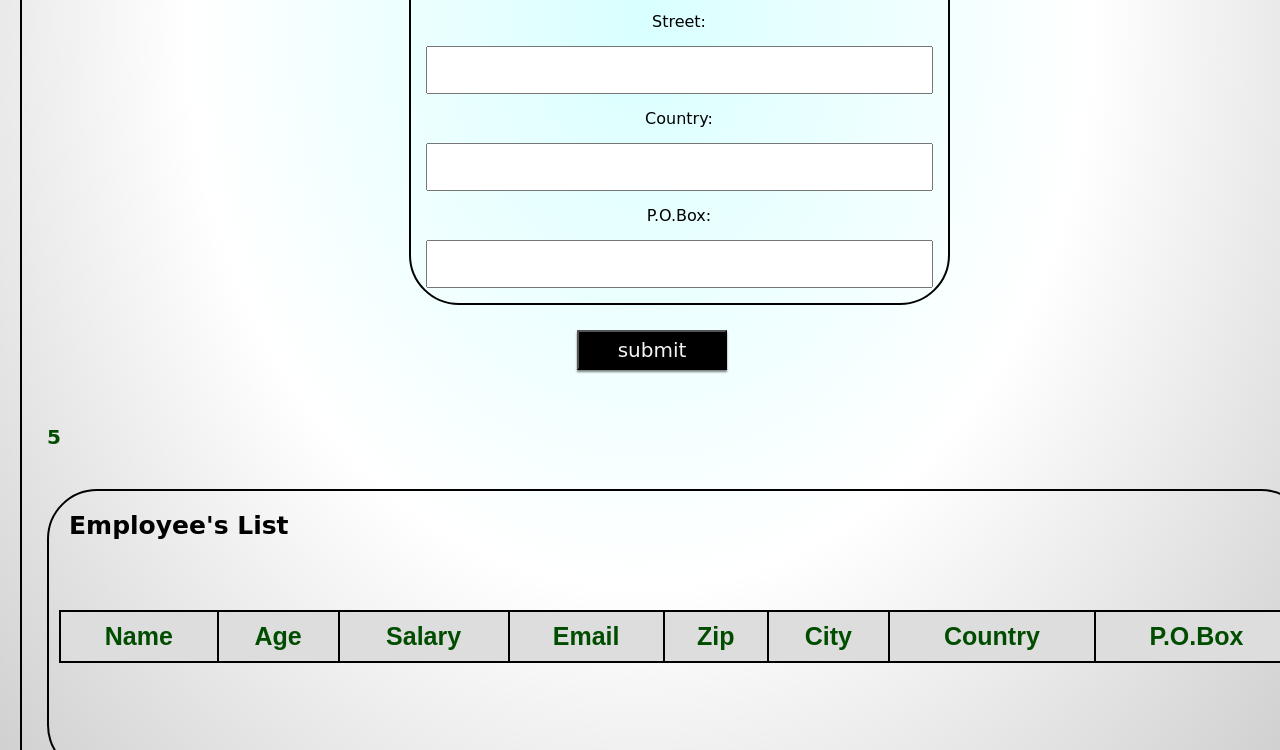
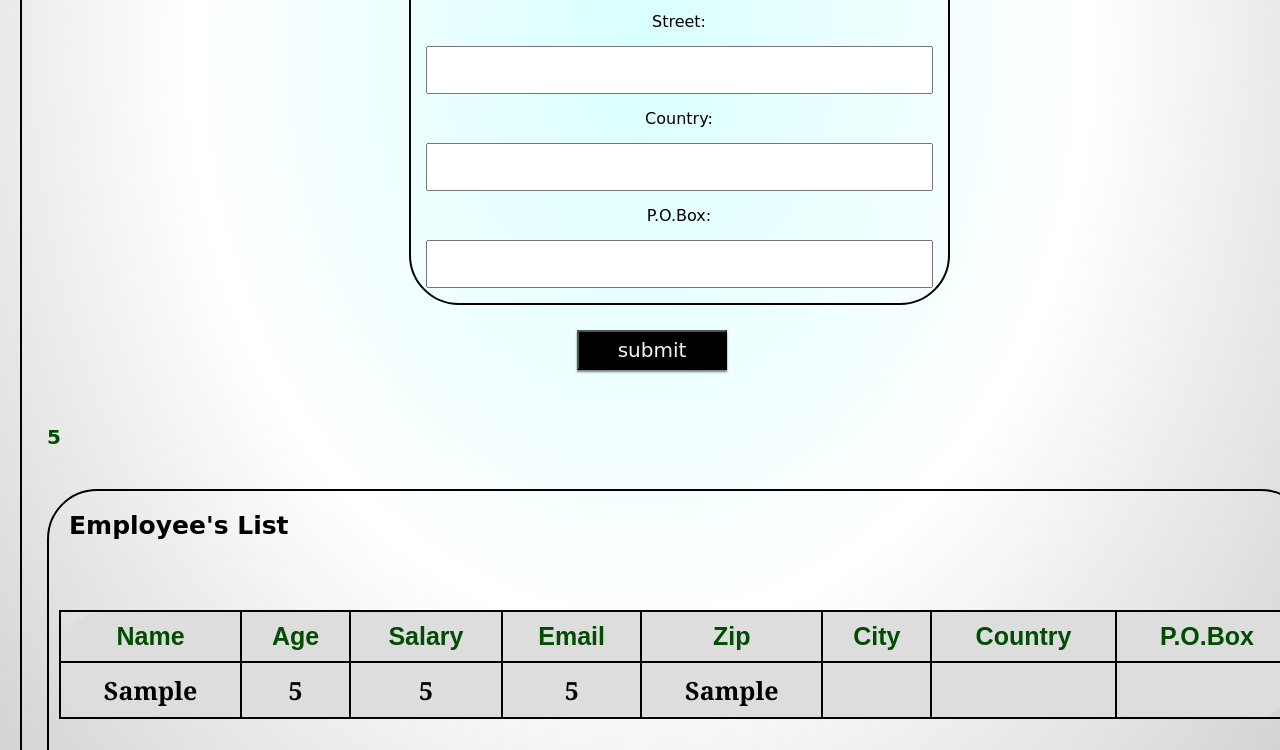
Before and after one commit to jerrylokoroi/Employee-sTotalSalary, a plain HTML site: page index.html in a window 1280 px wide. Both pictures are taken after typing "Sample", "5", "5", "name@example.com", "5", "Sample" into the empty fields and a click on the input "submit". Shown: the part 785-1535 px from the top of the page. Drawn offline with Linux system fonts and the light colour scheme.

Commit message:
Fixed the diplayDetails function

```diff
--- a/js/final.js
+++ b/js/final.js
@@ -3,8 +3,8 @@ let employees = [];
 let totalAmount = 0;
 let myForm = document.getElementById("inputForm");
 
-myForm.addEventListener("submit", function (j) {
-  j.preventDefault();
+myForm.addEventListener("submit", function (submitEvent) {
+  submitEvent.preventDefault();
   //let inputs = myForm.elements;
   let fullName = getElementById("name");
   let age = getElementById("age");
@@ -15,21 +15,26 @@ myForm.addEventListener("submit", function (j) {
   let street = getElementById("street");
   let country = getElementById("country");
   let pobox = getElementById("pobox");
+
+
   let employee = {
     fullName: fullName,
-    Age: age,
+    age: age,
     salary: salary,
-    Zip: zip,
-    City: city,
+    zip: zip,
+    city: city,
     street: street,
-    Country: country
+    country: country,
+    pobox: pobox
   };
 
   console.log(employee);
   console.log(employees);
+
   addEmployeesToArray(employee);
-  let totalAmount = totalSalary();
+  let totalAmount = calculateTotalSalary();
   displayTotalSalary(totalAmount);
+  displayDetails(employee);
 
   if (
     !fullName ||
@@ -54,7 +59,7 @@ function addEmployeesToArray(employee) {
   employees.push(employee);
 }
 
-function displayDetails(id) {
+function displayDetails(employee) {
   let display = document.getElementById("display");
 
   let newRow = display.insertRow(row);
@@ -68,18 +73,15 @@ function displayDetails(id) {
   let cell7 = newRow.insertCell(6);
   let cell8 = newRow.insertCell(7);
 
-  cell1.innerHTML = fullName;
-  cell2.innerHTML = age;
-  cell3.innerHTML = salary;
-  cell4.innerHTML = zip;
-  cell5.innerHTML = city;
-  cell6.innerHTML = street;
-  cell7.innerHTML = country;
-  cell8.innerHTML = pobox;
+  cell1.innerHTML = employee.fullName;
+  cell2.innerHTML = employee.age;
+  cell3.innerHTML = employee.salary;
+  cell4.innerHTML = employee.zip;
+  cell5.innerHTML = employee.city;
+  cell6.innerHTML = employee.street;
+  cell7.innerHTML = employee.country;
+  cell8.innerHTML = employee.pobox;
 
-  getElementById(id);
-  totalSalary();
-  displayTotalSalary(totalAmount);
 }
 
 function displayTotalSalary(totalAmount) {
@@ -87,7 +89,7 @@ function displayTotalSalary(totalAmount) {
   totalAmountOfElement.innerHTML = totalAmount;
 }
 
-function totalSalary() {
+function calculateTotalSalary() {
   let total = 0;
   employees.forEach(employee => {
     total += employee.salary;
```
Also changed, not shown: index.html (+0 -6 lines).
